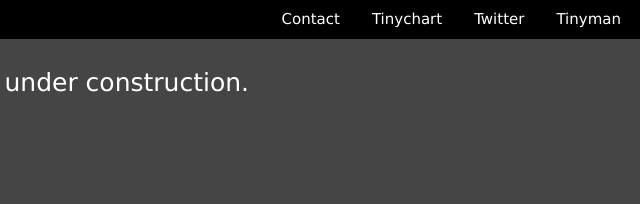
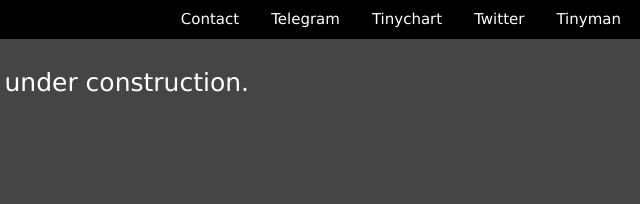
Before and after one commit to dongraiser/donger_nft_site, a plain HTML site: page index.html in a window 1280 px wide. Shown: the top 204 px of the page, 627-1267 px from the left. Drawn offline with nearby package versions, Linux system fonts and the light colour scheme.

Commit message:
added tg link

```diff
--- a/index.html
+++ b/index.html
@@ -21,6 +21,7 @@
         <a href="https://app.tinyman.org/#/swap?asset_in=0&asset_out=408200080" target="_blank" class="w3-bar-item w3-button w3-right w3-mobile">Tinyman</a>
         <a href="https://twitter.com/dongraiser_ALGO" target="_blank" class="w3-bar-item w3-button w3-right w3-mobile">Twitter</a>
         <a href="https://tinychart.org/asset/408200080" target="_blank" class="w3-bar-item w3-button w3-right w3-mobile">Tinychart</a>
+        <a href="https://t.me/Raiseyourdongers" target="_blank" class="w3-bar-item w3-button w3-right w3-mobile">Telegram</a>
         <a href="#contact" class="w3-bar-item w3-button w3-right w3-mobile" onclick="showContact()">Contact</a>
         <button class="w3-button w3-mobile">Connect Wallet</button>
       </div>
```
